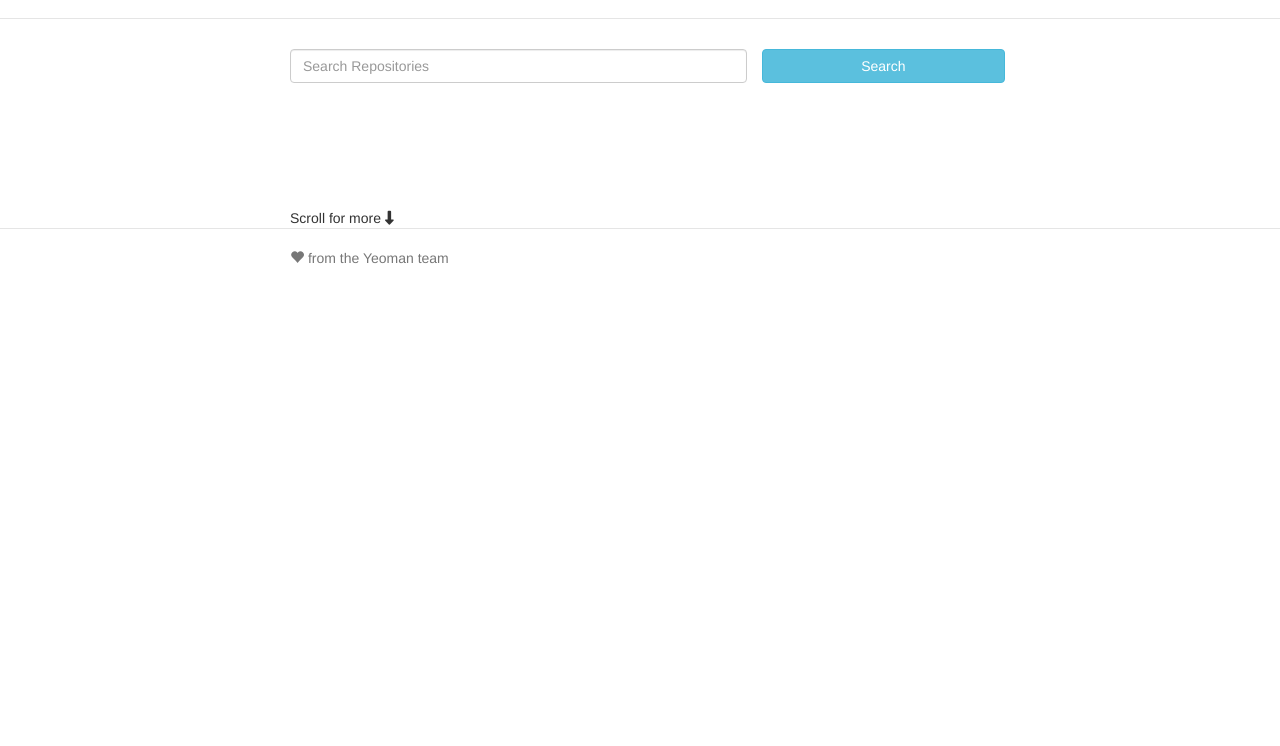
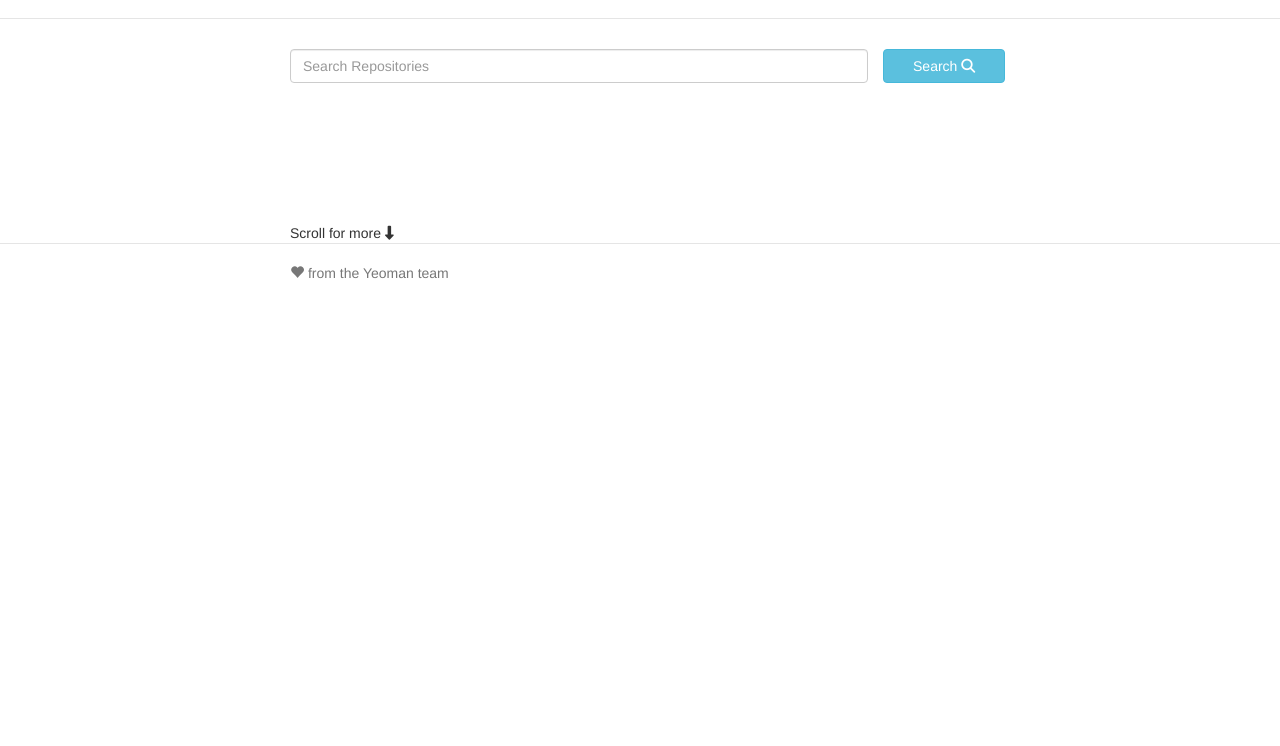
Before and after one commit to jacquesuys/blackswan, a website: page app/index.html in a window 1280 px wide. Shown: the part 54-800 px from the top of the page. Drawn offline with nearby package versions, Linux system fonts and the light colour scheme; some packages are replaced by stand-ins of ours; files that its build step writes are made by us from their sources.

Commit message:
Tidy up search form

```diff
--- a/app/views/main.html
+++ b/app/views/main.html
@@ -1,8 +1,10 @@
-<form class="form-inline row" role="form" ng-submit="search()">
-  <div class="form-group col-xs-8">
-    <input type="search" class="form-control" id="search" ng-model="searchInput" placeholder="Search Repositories" style="width:100%">
+<form id="search" class="form" role="form" ng-submit="search()">
+  <div class="form-group row">
+    <div class="col-xs-8 col-sm-10">
+      <input type="search" class="form-control input-block-level" ng-model="searchInput" placeholder="Search Repositories">
+    </div>
+    <button type="submit" class="btn btn-info col-xs-4 col-sm-2">Search <i class="fa fa-search"></i></button>
   </div>
-  <button type="submit" class="btn btn-info col-xs-4">Search</button>
 </form>
 
 <h2 ng-if="message">{{ message }}</h2>
```
